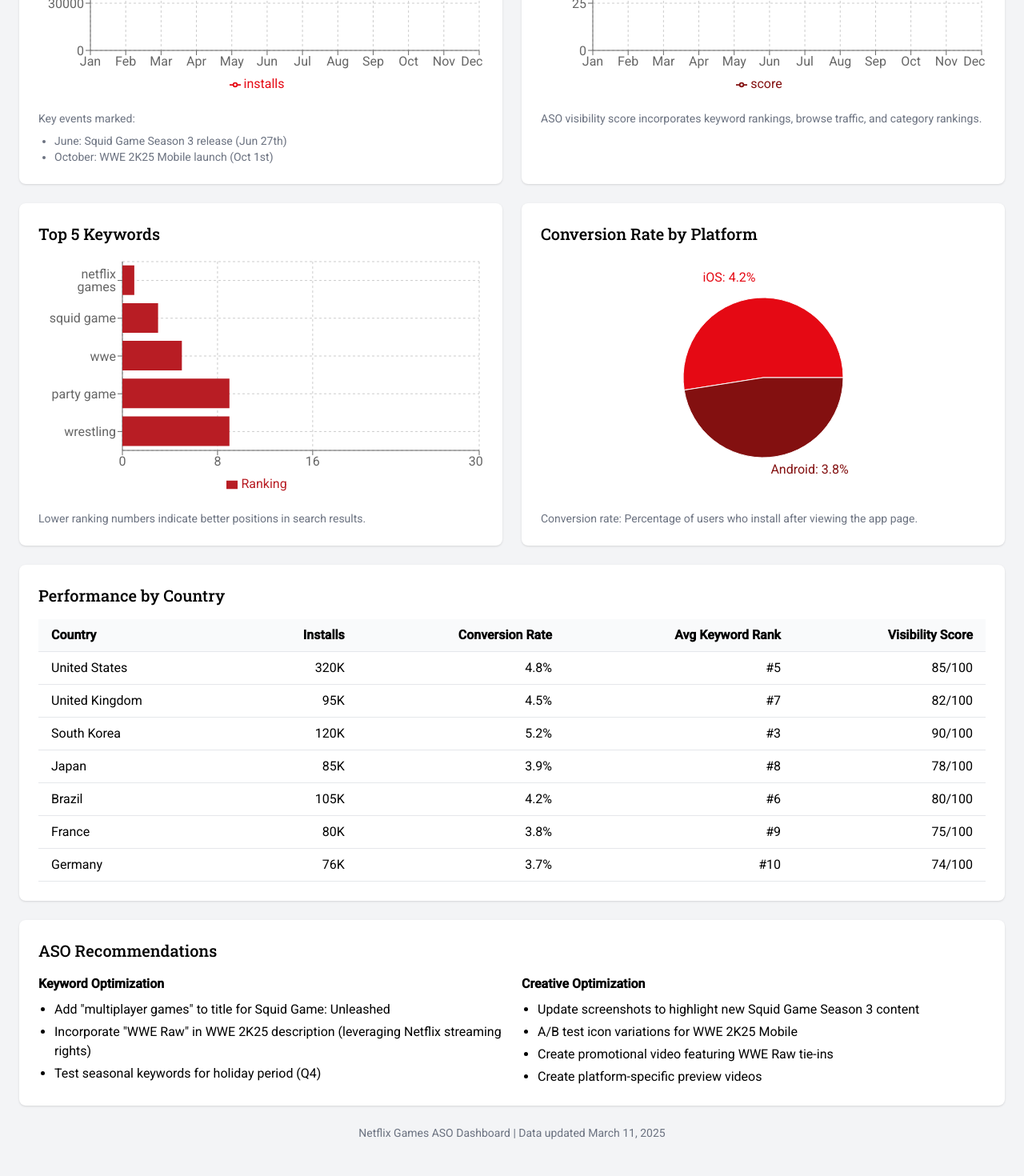
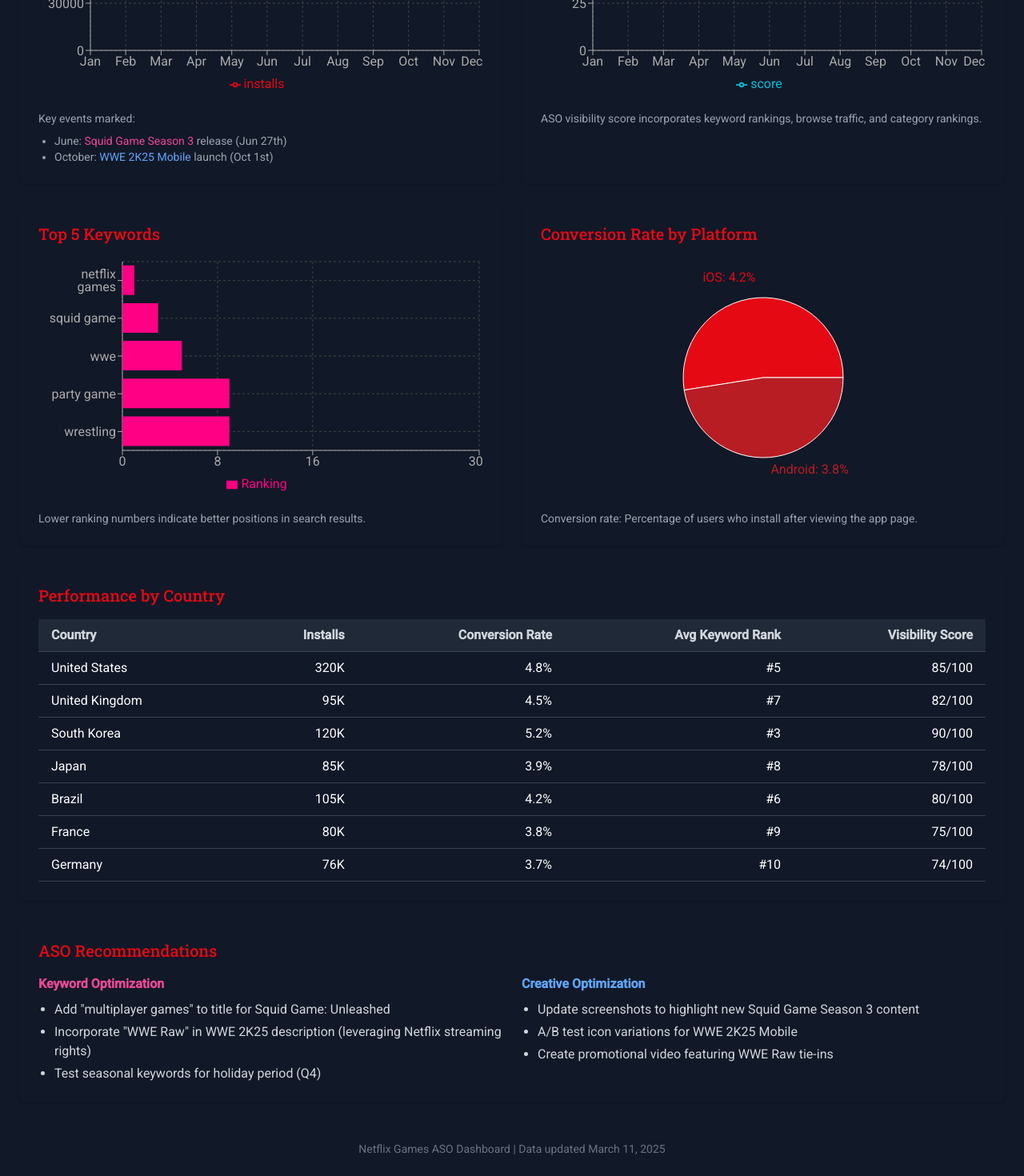
Before and after one commit to RoryRedbox/netflix-games-aso-dashboard, a Next.js app: page / in a window 1280 px wide. Shown: the part 773-2243 px from the top of the page at 80% size. Built offline with nearby package versions, Linux system fonts and the light colour scheme.

Commit message:
Update dashboard components with Netflix and Squid Game themed styling

```diff
--- a/components/AsoRecommendations.js
+++ b/components/AsoRecommendations.js
@@ -2,12 +2,12 @@
 
 const AsoRecommendations = ({ selectedPlatform, selectedCountry }) => {
   return (
-    <div className="bg-white p-6 rounded-lg shadow">
-      <h2 className="text-xl mb-4" style={{ fontFamily: '"Roboto Slab", serif', fontWeight: 500 }}>ASO Recommendations</h2>
+    <div className="netflix-card bg-gray-900 text-white p-6 rounded-lg shadow">
+      <h2 className="text-xl mb-4 text-netflix-red" style={{ fontFamily: '"Roboto Slab", serif', fontWeight: 500 }}>ASO Recommendations</h2>
       <div className="grid grid-cols-1 md:grid-cols-2 gap-6">
         <div>
-          <h3 className="font-bold mb-2">Keyword Optimization</h3>
-          <ul className="list-disc pl-5 space-y-1">
+          <h3 className="font-bold mb-2 text-pink-500">Keyword Optimization</h3>
+          <ul className="list-disc pl-5 space-y-1 text-gray-300">
             <li>Add "multiplayer games" to title for Squid Game: Unleashed</li>
             <li>Incorporate "WWE Raw" in WWE 2K25 description (leveraging Netflix streaming rights)</li>
             <li>Test seasonal keywords for holiday period (Q4)</li>
@@ -17,8 +17,8 @@
           </ul>
         </div>
         <div>
-          <h3 className="font-bold mb-2">Creative Optimization</h3>
-          <ul className="list-disc pl-5 space-y-1">
+          <h3 className="font-bold mb-2 text-blue-400">Creative Optimization</h3>
+          <ul className="list-disc pl-5 space-y-1 text-gray-300">
             <li>Update screenshots to highlight new Squid Game Season 3 content</li>
             <li>A/B test icon variations for WWE 2K25 Mobile</li>
             <li>Create promotional video featuring WWE Raw tie-ins</li>
--- a/components/CountryPerformanceTable.js
+++ b/components/CountryPerformanceTable.js
@@ -3,27 +3,27 @@
 
 const CountryPerformanceTable = ({ selectedPlatform }) => {
   return (
-    <div className="bg-white p-6 rounded-lg shadow mb-6">
-      <h2 className="text-xl mb-4" style={{ fontFamily: '"Roboto Slab", serif', fontWeight: 500 }}>Performance by Country</h2>
+    <div className="netflix-card bg-gray-900 text-white p-6 rounded-lg shadow mb-6">
+      <h2 className="text-xl mb-4 text-netflix-red" style={{ fontFamily: '"Roboto Slab", serif', fontWeight: 500 }}>Performance by Country</h2>
       <div className="overflow-x-auto">
-        <table className="min-w-full bg-white">
+        <table className="min-w-full bg-gray-900">
           <thead>
             <tr>
-              <th className="py-2 px-4 border-b border-gray-200 bg-gray-50 text-left">Country</th>
-              <th className="py-2 px-4 border-b border-gray-200 bg-gray-50 text-right">Installs</th>
-              <th className="py-2 px-4 border-b border-gray-200 bg-gray-50 text-right">Conversion Rate</th>
-              <th className="py-2 px-4 border-b border-gray-200 bg-gray-50 text-right">Avg Keyword Rank</th>
-              <th className="py-2 px-4 border-b border-gray-200 bg-gray-50 text-right">Visibility Score</th>
+              <th className="py-2 px-4 border-b border-gray-700 bg-gray-800 text-left text-gray-300">Country</th>
+              <th className="py-2 px-4 border-b border-gray-700 bg-gray-800 text-right text-gray-300">Installs</th>
+              <th className="py-2 px-4 border-b border-gray-700 bg-gray-800 text-right text-gray-300">Conversion Rate</th>
+              <th className="py-2 px-4 border-b border-gray-700 bg-gray-800 text-right text-gray-300">Avg Keyword Rank</th>
+              <th className="py-2 px-4 border-b border-gray-700 bg-gray-800 text-right text-gray-300">Visibility Score</th>
             </tr>
           </thead>
           <tbody>
             {countryPerformanceData.map(country => (
-              <tr key={country.id}>
-                <td className="py-2 px-4 border-b border-gray-200">{country.name}</td>
-                <td className="py-2 px-4 border-b border-gray-200 text-right">{country.installs}</td>
-                <td className="py-2 px-4 border-b border-gray-200 text-right">{country.conversion}</td>
-                <td className="py-2 px-4 border-b border-gray-200 text-right">{country.keywordRank}</td>
-                <td className="py-2 px-4 border-b border-gray-200 text-right">{country.visibility}</td>
+              <tr key={country.id} className="hover:bg-gray-800 transition-colors duration-150 ease-in-out">
+                <td className="py-2 px-4 border-b border-gray-700">{country.name}</td>
+                <td className="py-2 px-4 border-b border-gray-700 text-right">{country.installs}</td>
+                <td className="py-2 px-4 border-b border-gray-700 text-right">{country.conversion}</td>
+                <td className="py-2 px-4 border-b border-gray-700 text-right">{country.keywordRank}</td>
+                <td className="py-2 px-4 border-b border-gray-700 text-right">{country.visibility}</td>
               </tr>
             ))}
           </tbody>
--- a/components/ModularDashboard.js
+++ b/components/ModularDashboard.js
@@ -171,18 +171,20 @@
     }));
   };
 
-  const COLORS = ['#e50914', '#831010', '#ff6b6b', '#b81d24', '#f5f5f1'];
+  // Colors for charts - Netflix palette
+  const COLORS = ['#e50914', '#b81d24', '#ff0084', '#01c3dd', '#11b980'];
 
   if (loading || !dashboardData) {
     return (
-      <div className="flex flex-col p-6 bg-gray-100 min-h-screen items-center justify-center">
-        <p className="text-lg">Loading dashboard data...</p>
+      <div className="flex flex-col p-6 bg-gray-900 min-h-screen items-center justify-center">
+        <div className="netflix-loading"></div>
+        <p className="text-lg mt-4 text-white">Loading dashboard data...</p>
       </div>
     );
   }
 
   return (
-    <div className="flex flex-col p-6 bg-gray-100 min-h-screen" style={{ fontFamily: '"Roboto", sans-serif', fontWeight: 400 }}>
+    <div className="flex flex-col p-6 bg-gray-900 min-h-screen" style={{ fontFamily: '"Roboto", sans-serif', fontWeight: 400 }}>
       <GoogleFonts />
 
       {/* Header */}
@@ -207,41 +209,47 @@
       {/* Charts */}
       <div className="grid grid-cols-1 lg:grid-cols-2 gap-6 mb-6">
         {/* Installs Over Time */}
-        <div className="bg-white p-6 rounded-lg shadow">
-          <h2 className="text-xl mb-4" style={{ fontFamily: '"Roboto Slab", serif', fontWeight: 500 }}>Installs Over Time</h2>
+        <div className="netflix-card bg-gray-900 text-white p-6 rounded-lg shadow netflix-chart">
+          <h2 className="text-xl mb-4 text-netflix-red" style={{ fontFamily: '"Roboto Slab", serif', fontWeight: 500 }}>Installs Over Time</h2>
           <ResponsiveContainer width="100%" height={300}>
             <LineChart data={dashboardData.installData}>
-              <CartesianGrid strokeDasharray="3 3" />
-              <XAxis dataKey="month" />
-              <YAxis />
-              <Tooltip />
+              <CartesianGrid strokeDasharray="3 3" stroke="#444" />
+              <XAxis dataKey="month" stroke="#aaa" />
+              <YAxis stroke="#aaa" />
+              <Tooltip
+                contentStyle={{ backgroundColor: 'rgba(20, 20, 20, 0.9)', border: '1px solid #e50914' }}
+                labelStyle={{ color: '#e50914' }}
+              />
               <Legend />
-              <Line type="monotone" dataKey="installs" stroke="#e50914" activeDot={{ r: 8 }} />
+              <Line type="monotone" dataKey="installs" stroke="#e50914" activeDot={{ r: 8 }} strokeWidth={3} />
             </LineChart>
           </ResponsiveContainer>
-          <div className="mt-4 text-sm text-gray-500">
+          <div className="mt-4 text-sm text-gray-400">
             <p>Key events marked:</p>
             <ul className="mt-2 list-disc pl-5">
-              <li>June: Squid Game Season 3 release (Jun 27th)</li>
-              <li>October: WWE 2K25 Mobile launch (Oct 1st)</li>
+              <li>June: <span className="text-pink-500">Squid Game Season 3</span> release (Jun 27th)</li>
+              <li>October: <span className="text-blue-400">WWE 2K25 Mobile</span> launch (Oct 1st)</li>
             </ul>
           </div>
         </div>
 
         {/* ASO Visibility Score */}
-        <div className="bg-white p-6 rounded-lg shadow">
-          <h2 className="text-xl mb-4" style={{ fontFamily: '"Roboto Slab", serif', fontWeight: 500 }}>ASO Visibility Score</h2>
+        <div className="netflix-card bg-gray-900 text-white p-6 rounded-lg shadow netflix-chart">
+          <h2 className="text-xl mb-4 text-netflix-red" style={{ fontFamily: '"Roboto Slab", serif', fontWeight: 500 }}>ASO Visibility Score</h2>
           <ResponsiveContainer width="100%" height={300}>
             <LineChart data={dashboardData.visibilityScoreData}>
-              <CartesianGrid strokeDasharray="3 3" />
-              <XAxis dataKey="month" />
-              <YAxis domain={[0, 100]} />
-              <Tooltip />
+              <CartesianGrid strokeDasharray="3 3" stroke="#444" />
+              <XAxis dataKey="month" stroke="#aaa" />
+              <YAxis domain={[0, 100]} stroke="#aaa" />
+              <Tooltip
+                contentStyle={{ backgroundColor: 'rgba(20, 20, 20, 0.9)', border: '1px solid #e50914' }}
+                labelStyle={{ color: '#e50914' }}
+              />
               <Legend />
-              <Line type="monotone" dataKey="score" stroke="#831010" />
+              <Line type="monotone" dataKey="score" stroke="#01c3dd" strokeWidth={3} />
             </LineChart>
           </ResponsiveContainer>
-          <div className="mt-4 text-sm text-gray-500">
+          <div className="mt-4 text-sm text-gray-400">
             <p>ASO visibility score incorporates keyword rankings, browse traffic, and category rankings.</p>
           </div>
         </div>
@@ -249,26 +257,29 @@
 
       <div className="grid grid-cols-1 lg:grid-cols-2 gap-6 mb-6">
         {/* Top Keywords */}
-        <div className="bg-white p-6 rounded-lg shadow">
-          <h2 className="text-xl mb-4" style={{ fontFamily: '"Roboto Slab", serif', fontWeight: 500 }}>Top 5 Keywords</h2>
+        <div className="netflix-card bg-gray-900 text-white p-6 rounded-lg shadow netflix-chart">
+          <h2 className="text-xl mb-4 text-netflix-red" style={{ fontFamily: '"Roboto Slab", serif', fontWeight: 500 }}>Top 5 Keywords</h2>
           <ResponsiveContainer width="100%" height={300}>
             <BarChart data={dashboardData.keywordRankingData} layout="vertical">
-              <CartesianGrid strokeDasharray="3 3" />
-              <XAxis type="number" domain={[0, 30]} />
-              <YAxis dataKey="keyword" type="category" width={100} />
-              <Tooltip />
+              <CartesianGrid strokeDasharray="3 3" stroke="#444" />
+              <XAxis type="number" domain={[0, 30]} stroke="#aaa" />
+              <YAxis dataKey="keyword" type="category" width={100} stroke="#aaa" />
+              <Tooltip
+                contentStyle={{ backgroundColor: 'rgba(20, 20, 20, 0.9)', border: '1px solid #e50914' }}
+                labelStyle={{ color: '#e50914' }}
+              />
               <Legend />
-              <Bar dataKey="ranking" fill="#b81d24" name="Ranking" />
+              <Bar dataKey="ranking" fill="#ff0084" name="Ranking" />
             </BarChart>
           </ResponsiveContainer>
-          <div className="mt-4 text-sm text-gray-500">
+          <div className="mt-4 text-sm text-gray-400">
             <p>Lower ranking numbers indicate better positions in search results.</p>
           </div>
         </div>
 
         {/* Conversion Rate by Platform */}
-        <div className="bg-white p-6 rounded-lg shadow">
-          <h2 className="text-xl mb-4" style={{ fontFamily: '"Roboto Slab", serif', fontWeight: 500 }}>Conversion Rate by Platform</h2>
+        <div className="netflix-card bg-gray-900 text-white p-6 rounded-lg shadow netflix-chart">
+          <h2 className="text-xl mb-4 text-netflix-red" style={{ fontFamily: '"Roboto Slab", serif', fontWeight: 500 }}>Conversion Rate by Platform</h2>
           <ResponsiveContainer width="100%" height={300}>
             <PieChart>
               <Pie
@@ -285,20 +296,83 @@
                   <Cell key={`cell-${index}`} fill={COLORS[index % COLORS.length]} />
                 ))}
               </Pie>
-              <Tooltip formatter={(value) => `${value}%`} />
+              <Tooltip
+                formatter={(value) => `${value}%`}
+                contentStyle={{ backgroundColor: 'rgba(20, 20, 20, 0.9)', border: '1px solid #e50914' }}
+                labelStyle={{ color: '#e50914' }}
+              />
             </PieChart>
           </ResponsiveContainer>
-          <div className="mt-4 text-sm text-gray-500">
+          <div className="mt-4 text-sm text-gray-400">
             <p>Conversion rate: Percentage of users who install after viewing the app page.</p>
           </div>
         </div>
       </div>
 
       {/* Country Performance */}
-      {selectedCountry === 'global' && <CountryPerformanceTable selectedPlatform={selectedPlatform} />}
+      {selectedCountry === 'global' && (
+        <div className="netflix-card bg-gray-900 text-white p-6 rounded-lg shadow mb-6">
+          <h2 className="text-xl mb-4 text-netflix-red" style={{ fontFamily: '"Roboto Slab", serif', fontWeight: 500 }}>Performance by Country</h2>
+          <div className="overflow-x-auto">
+            <table className="min-w-full bg-gray-900">
+              <thead>
+                <tr>
+                  <th className="py-2 px-4 border-b border-gray-700 bg-gray-800 text-left text-gray-300">Country</th>
+                  <th className="py-2 px-4 border-b border-gray-700 bg-gray-800 text-right text-gray-300">Installs</th>
+                  <th className="py-2 px-4 border-b border-gray-700 bg-gray-800 text-right text-gray-300">Conversion Rate</th>
+                  <th className="py-2 px-4 border-b border-gray-700 bg-gray-800 text-right text-gray-300">Avg Keyword Rank</th>
+                  <th className="py-2 px-4 border-b border-gray-700 bg-gray-800 text-right text-gray-300">Visibility Score</th>
+                </tr>
+              </thead>
+              <tbody>
+                {[
+                  { id: 'us', name: 'United States', installs: '320K', conversion: '4.8%', keywordRank: '#5', visibility: '85/100' },
+                  { id: 'uk', name: 'United Kingdom', installs: '95K', conversion: '4.5%', keywordRank: '#7', visibility: '82/100' },
+                  { id: 'kr', name: 'South Korea', installs: '120K', conversion: '5.2%', keywordRank: '#3', visibility: '90/100' },
+                  { id: 'jp', name: 'Japan', installs: '85K', conversion: '3.9%', keywordRank: '#8', visibility: '78/100' },
+                  { id: 'br', name: 'Brazil', installs: '105K', conversion: '4.2%', keywordRank: '#6', visibility: '80/100' },
+                  { id: 'fr', name: 'France', installs: '80K', conversion: '3.8%', keywordRank: '#9', visibility: '75/100' },
+                  { id: 'de', name: 'Germany', installs: '76K', conversion: '3.7%', keywordRank: '#10', visibility: '74/100' }
+                ].map(country => (
+                  <tr key={country.id} className="hover:bg-gray-800 transition-colors duration-150 ease-in-out">
+                    <td className="py-2 px-4 border-b border-gray-700">{country.name}</td>
+                    <td className="py-2 px-4 border-b border-gray-700 text-right">{country.installs}</td>
+                    <td className="py-2 px-4 border-b border-gray-700 text-right">{country.conversion}</td>
+                    <td className="py-2 px-4 border-b border-gray-700 text-right">{country.keywordRank}</td>
+                    <td className="py-2 px-4 border-b border-gray-700 text-right">{country.visibility}</td>
+                  </tr>
+                ))}
+              </tbody>
+            </table>
+          </div>
+        </div>
+      )}
 
       {/* ASO Recommendations */}
-      <AsoRecommendations selectedPlatform={selectedPlatform} selectedCountry={selectedCountry} />
+      <div className="netflix-card bg-gray-900 text-white p-6 rounded-lg shadow mb-6">
+        <h2 className="text-xl mb-4 text-netflix-red" style={{ fontFamily: '"Roboto Slab", serif', fontWeight: 500 }}>ASO Recommendations</h2>
+        <div className="grid grid-cols-1 md:grid-cols-2 gap-6">
+          <div>
+            <h3 className="font-bold mb-2 text-pink-500">Keyword Optimization</h3>
+            <ul className="list-disc pl-5 space-y-1 text-gray-300">
+              <li>Add "multiplayer games" to title for Squid Game: Unleashed</li>
+              <li>Incorporate "WWE Raw" in WWE 2K25 description (leveraging Netflix streaming rights)</li>
+              <li>Test seasonal keywords for holiday period (Q4)</li>
+              {selectedCountry === 'kr' && <li>Add Korean-specific terms related to Squid Game actors</li>}
+            </ul>
+          </div>
+          <div>
+            <h3 className="font-bold mb-2 text-blue-400">Creative Optimization</h3>
+            <ul className="list-disc pl-5 space-y-1 text-gray-300">
+              <li>Update screenshots to highlight new Squid Game Season 3 content</li>
+              <li>A/B test icon variations for WWE 2K25 Mobile</li>
+              <li>Create promotional video featuring WWE Raw tie-ins</li>
+              {selectedPlatform === 'ios' && <li>Optimize for iOS 17 features in preview assets</li>}
+              {selectedPlatform === 'android' && <li>Utilize Google Play's larger screenshot slots for feature showcase</li>}
+            </ul>
+          </div>
+        </div>
+      </div>
 
       {/* Footer */}
       <div className="mt-6 text-center text-gray-500 text-sm">
```
